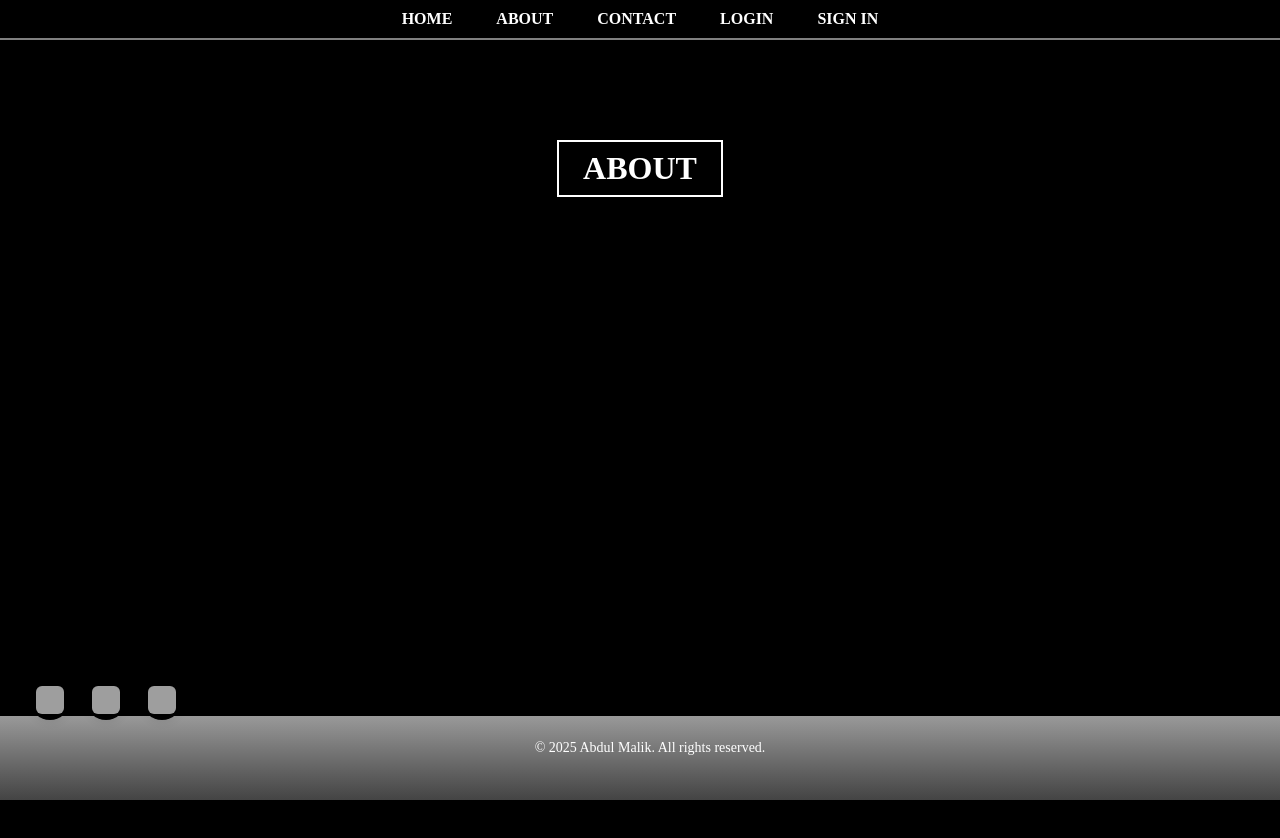
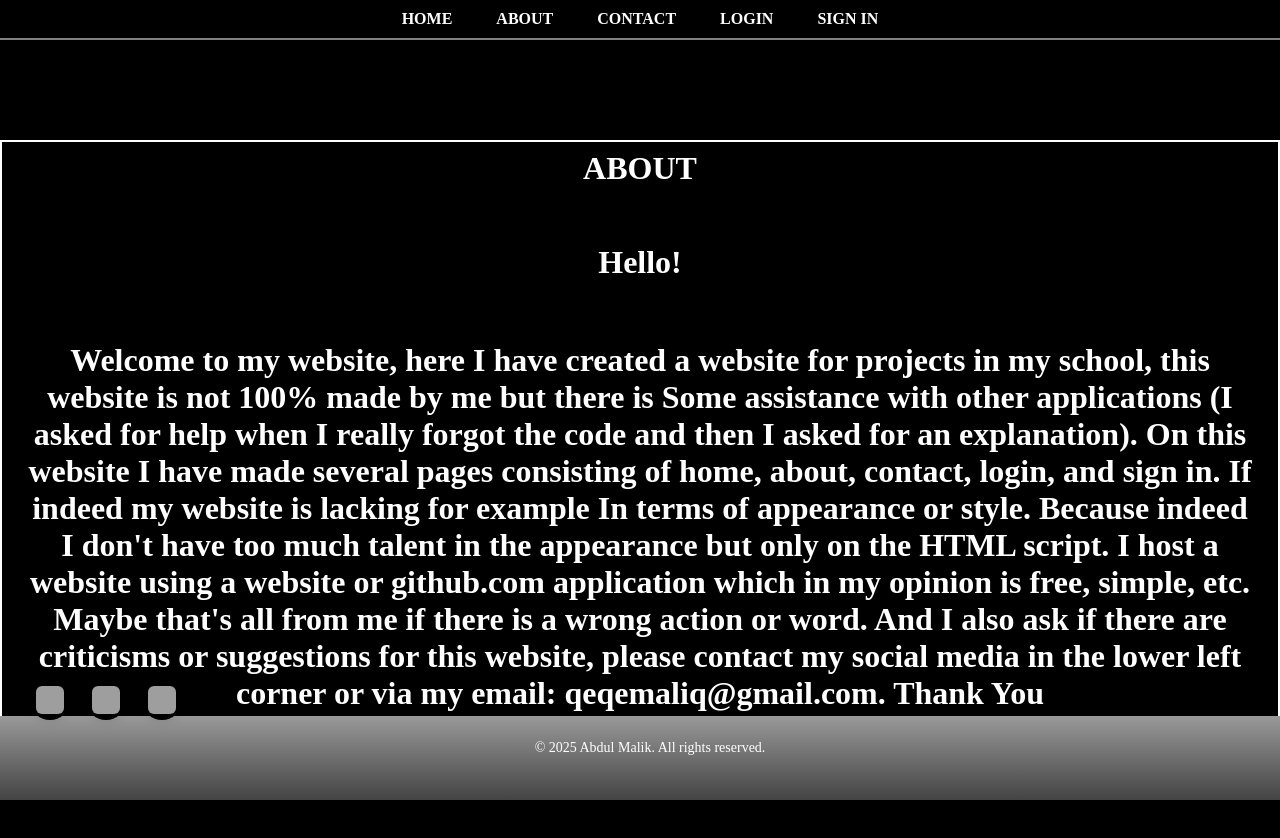
Before and after one commit to abdulmalik5000/jajaringgit-website, a plain HTML site: page about.html in a window 1280 px wide. Before the commit the page ends 800 px from the top, so only its background shows below. Drawn offline with Linux system fonts and the light colour scheme; grey boxes are pictures that could not be loaded.

Commit message:
Update about.html

```diff
--- a/about.html
+++ b/about.html
@@ -35,6 +35,17 @@
         >
           ABOUT
         </h1>
+        <br>
+        <br>
+        <h1>Hello!</h1>
+        <br>
+        <h1 style="text-align: center;">Welcome to my website, here I have created a website for projects in my school, this website is not 100% made by me but there is
+          Some assistance with other applications (I asked for help when I really forgot the code and then I asked for an explanation). On this website
+          I have made several pages consisting of home, about, contact, login, and sign in. If indeed my website is lacking for example
+          In terms of appearance or style. Because indeed I don't have too much talent in the appearance but only on the HTML script.
+          I host a website using a website or github.com application which in my opinion is free, simple, etc. Maybe that's all from me if there is a wrong action or word.
+          And I also ask if there are criticisms or suggestions for this website, please contact my social media in the lower left corner or via my email: qeqemaliq@gmail.com.
+          Thank You</h1>
       </div>
     </div>
     <!-- Social media icon -->
```
